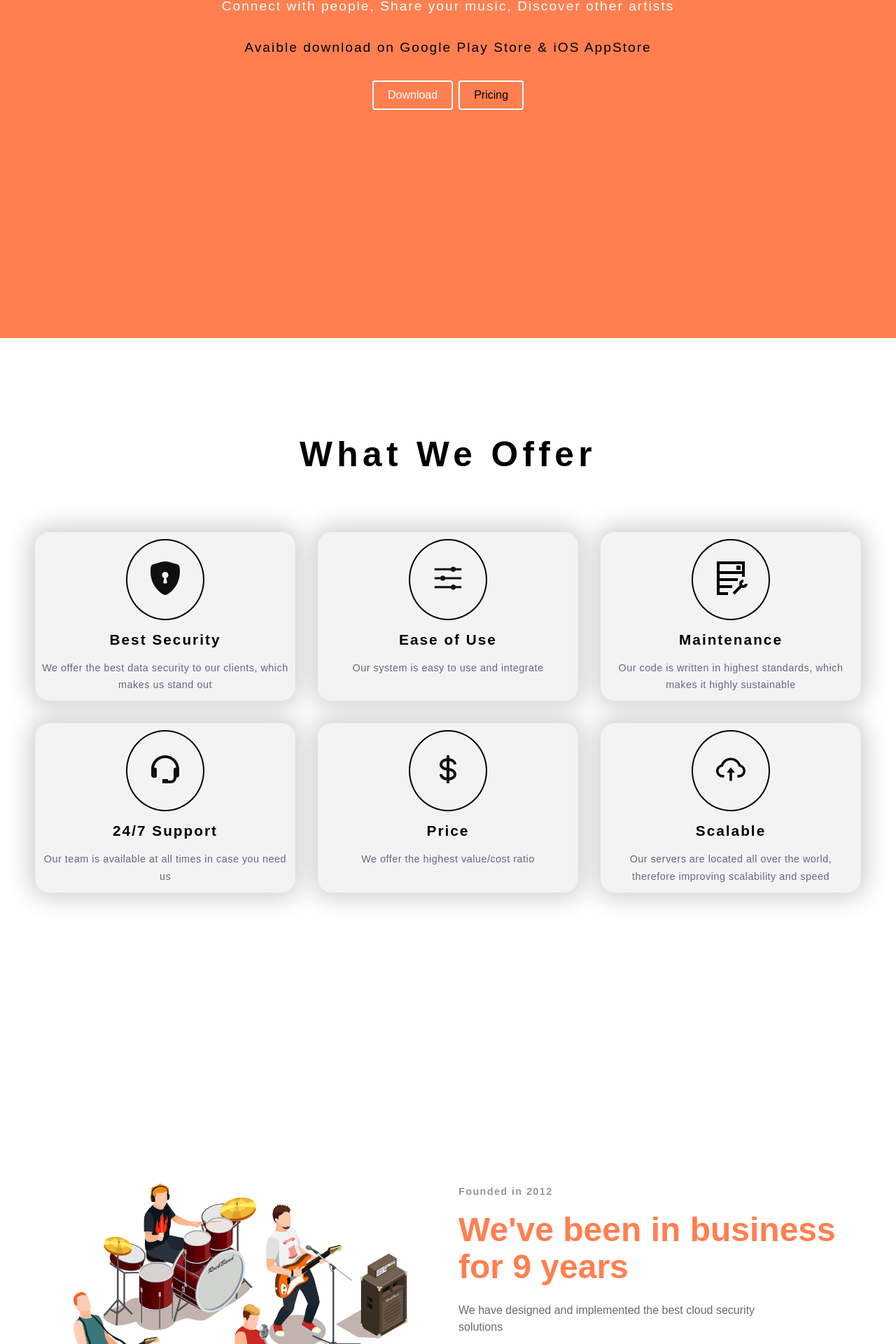
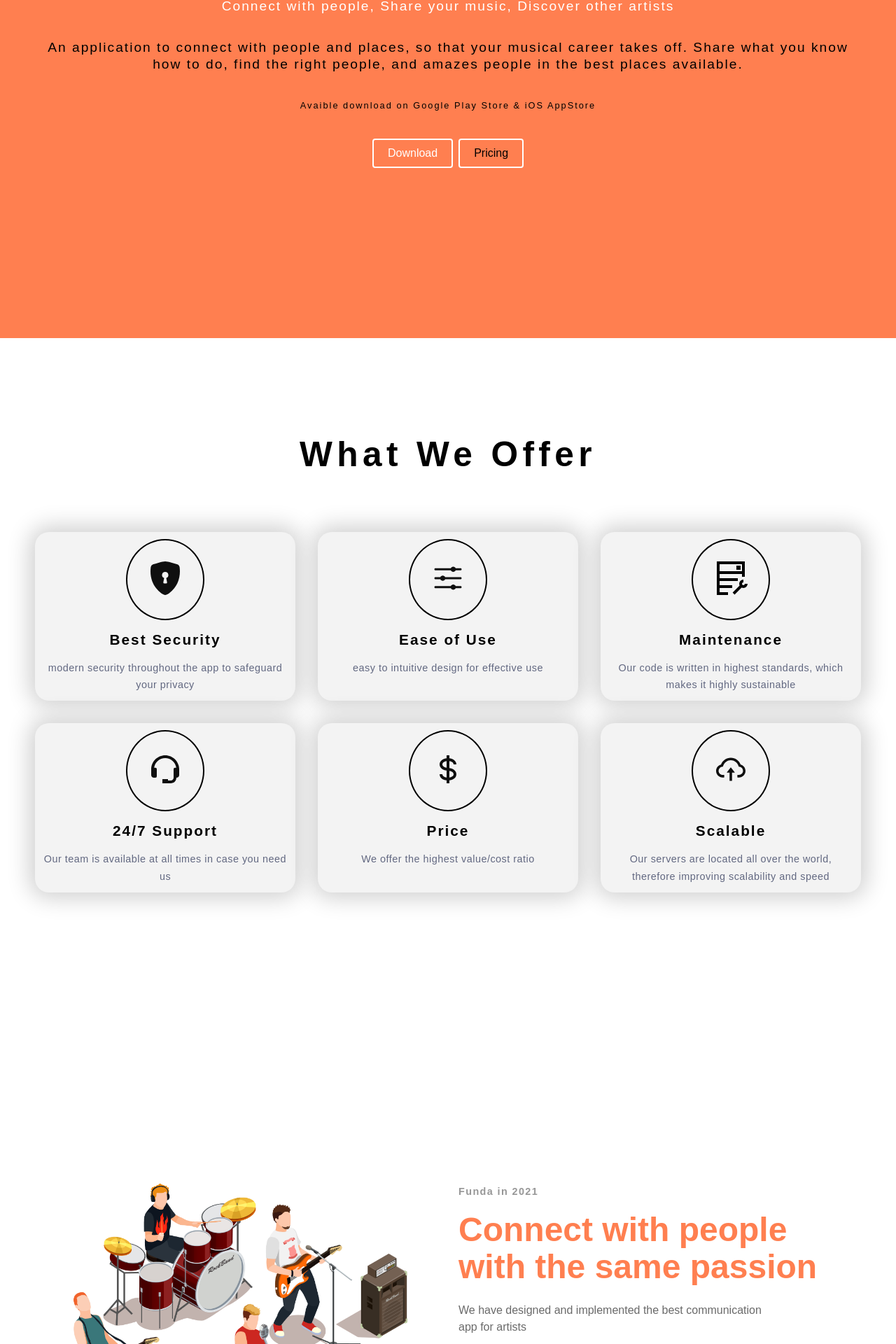
Before and after one commit to nicolaslema/bandme_landingPage, a React (Create React App) app: page / in a window 1280 px wide. Shown: the part 317-2237 px from the top of the page at 70% size. Built offline with nearby package versions, Linux system fonts and the light colour scheme.

Commit message:
finish styling

```diff
--- a/src/components/hero/Hero.js
+++ b/src/components/hero/Hero.js
@@ -1,7 +1,7 @@
 import React from 'react';
 import { Link } from 'react-router-dom';
 import {Button, Container, MainHeading} from '../../globalStyles';
-import {HeroSection, HeroText, ButtonWrapper, HeroButton, HeroText2} from './HeroStyle';
+import {HeroSection, HeroText, ButtonWrapper, HeroButton, HeroText2, HeroText3} from './HeroStyle';
 
 
 
@@ -14,8 +14,12 @@ const Hero = () => {
 					Connect with people, Share your music, Discover other artists
 				</HeroText>
 				<HeroText2>
+				An application to connect with people and places, so that your musical career takes off.
+				Share what you know how to do, find the right people, and amazes people in the best places available.
+				</HeroText2>
+				<HeroText3>
 					Avaible download on Google Play Store & iOS AppStore
-				</HeroText2>
+				</HeroText3>
 				<ButtonWrapper>
 					<Link to="/download">
 						<Button>Download</Button>
@@ -24,7 +28,9 @@ const Hero = () => {
 					<HeroButton>Pricing</HeroButton>
 					</Link>
 				</ButtonWrapper>
+
 			</Container>
+
 		</HeroSection>
 	);
 };
--- a/src/components/hero/HeroStyle.js
+++ b/src/components/hero/HeroStyle.js
@@ -31,6 +31,16 @@ color: #00000;
 
 `;
 
+export const HeroText3 = styled.p`
+margin-bottom: 35px;
+font-size: clamp(0.5rem, 1vw, 1.3rem);
+line-height: 24px;
+text-align: center;
+letter-spacing: 2px;
+color: #00000;
+
+`;
+
 export const ButtonWrapper = styled.div`
 width: 100%;
 display: flex;
--- a/src/data/FeaturesData.js
+++ b/src/data/FeaturesData.js
@@ -11,13 +11,13 @@ const iconStyle = (Icon) => <Icon size="3rem" color="#0f0f0f" />;
 export const featuresData = [
 	{
 		name: 'Best Security',
-		description: 'We offer the best data security to our clients, which makes us stand out',
+		description: 'modern security throughout the app to safeguard your privacy',
 		icon: iconStyle(BsFillShieldLockFill),
 		imgClass: 'one',
 	},
 	{
 		name: 'Ease of Use',
-		description: 'Our system is easy to use and integrate',
+		description: 'easy to intuitive design for effective use',
 		icon: iconStyle(IoIosOptions),
 		imgClass: 'two',
 	},
--- a/src/data/HeroData.js
+++ b/src/data/HeroData.js
@@ -2,10 +2,10 @@ export const heroOne = {
 	reverse: true,
 	inverse: true,
 	topLine: {
-		text: 'Founded in 2012',
+		text: 'Funda in 2021',
 	},
-	headline: "We've been in business for 9 years",
-	description: 'We have designed and implemented the best cloud security solutions',
+	headline: "Connect with people with the same passion",
+	description: 'We have designed and implemented the best communication app for artists',
 	buttonLabel: 'Find More',
 	imgStart: 'start',
 	img: './assets/svg/band.jpg',
@@ -16,10 +16,10 @@ export const heroTwo = {
 	reverse: false,
 	inverse: false,
 	topLine: {
-		text: 'Designed & Developed',
+		text: 'Connect, Discover, Share',
 	},
-	headline: 'The best practices',
-	description: 'Our clients have had the best experience working with us',
+	headline: 'All your social media in one place',
+	description: 'Share the content of your favorite social media here',
 	buttonLabel: 'View Project',
 
 	linkTo: '/more',
@@ -32,12 +32,12 @@ export const heroThree = {
 	reverse: true,
 	inverse: true,
 	topLine: {
-		text: 'Highly reputed brand',
+		text: 'Get to the top',
 	},
-	headline: 'Why us? ',
+	headline: 'Reach the sky ',
 	description:
-		'Our 9 year experience have allowed us to use the most innovative technologies and methodologies',
-	buttonLabel: 'View Project',
+		'connect with people, complete the band, and show what you are made of',
+	buttonLabel: 'info',
 
 	linkTo: '/download',
 	imgStart: '',
```
